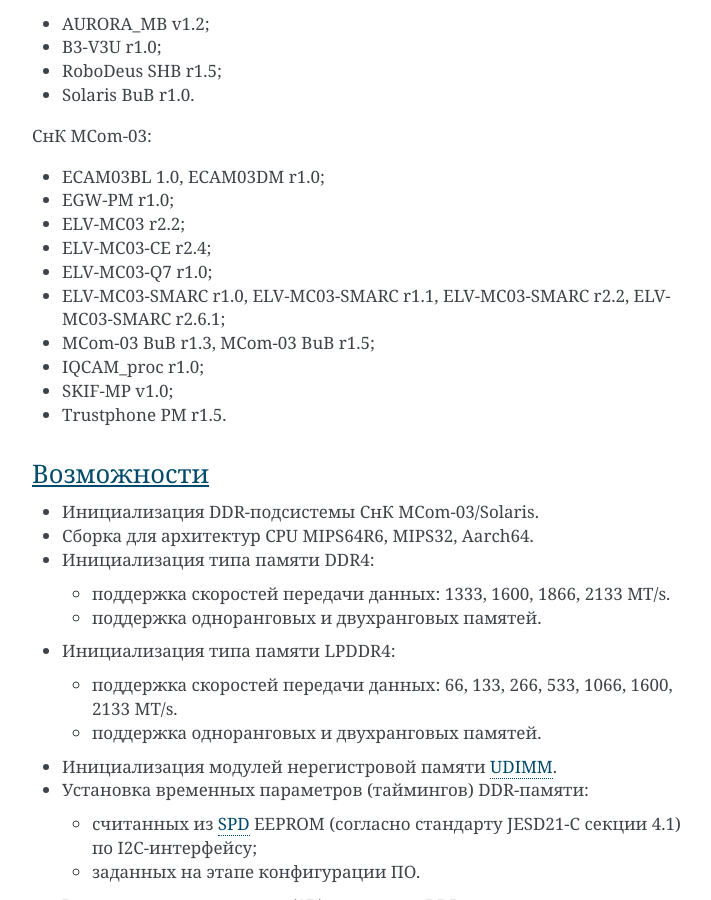
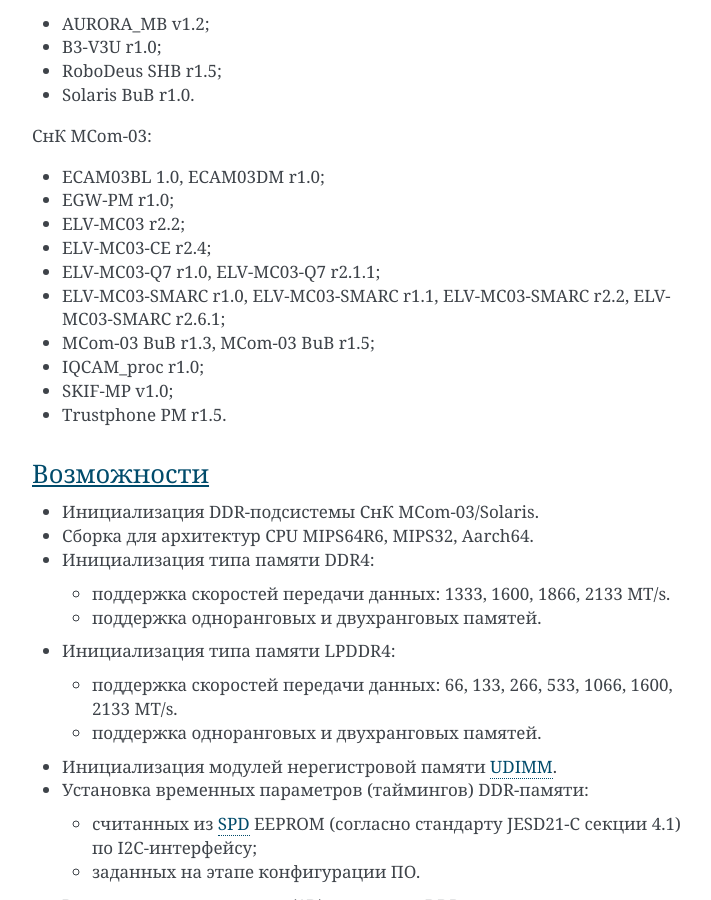
Before and after one commit to elvees/ddrinit, a Sphinx documentation site: the page built from doc/index.rst, in a window 1280 px wide and 900 px high, scrolled down 1050 px. Shown: the whole window, without its empty margins (388-1099 px from the left). Built offline with Sphinx 7.4.7, drawn with Linux system fonts in a browser that asks for light colours.

Commit message:
mcom03: Add ELV-MC03-Q7 r2.1.1 support
Basic config with custom DQ_MAPPINGS for Rayson RS1G32LM4D4BDT-53BT
LPDDR4 SDRAM connected to DDRMC0 and DDRMC1 on ELV-MC03-Q7 r2.1.1.

Issue: #MCOM03SW-2483
Change-Id: I8a2b830cb6496187047a010f6498e729dd0f4e71

```diff
--- a/doc/index.rst
+++ b/doc/index.rst
@@ -33,7 +33,7 @@
 * EGW-PM r1.0;
 * ELV-MC03 r2.2;
 * ELV-MC03-CE r2.4;
-* ELV-MC03-Q7 r1.0;
+* ELV-MC03-Q7 r1.0, ELV-MC03-Q7 r2.1.1;
 * ELV-MC03-SMARC r1.0, ELV-MC03-SMARC r1.1, ELV-MC03-SMARC r2.2, ELV-MC03-SMARC r2.6.1;
 * MCom-03 BuB r1.3, MCom-03 BuB r1.5;
 * IQCAM_proc r1.0;
```
Also changed, not shown: 1 other file.
